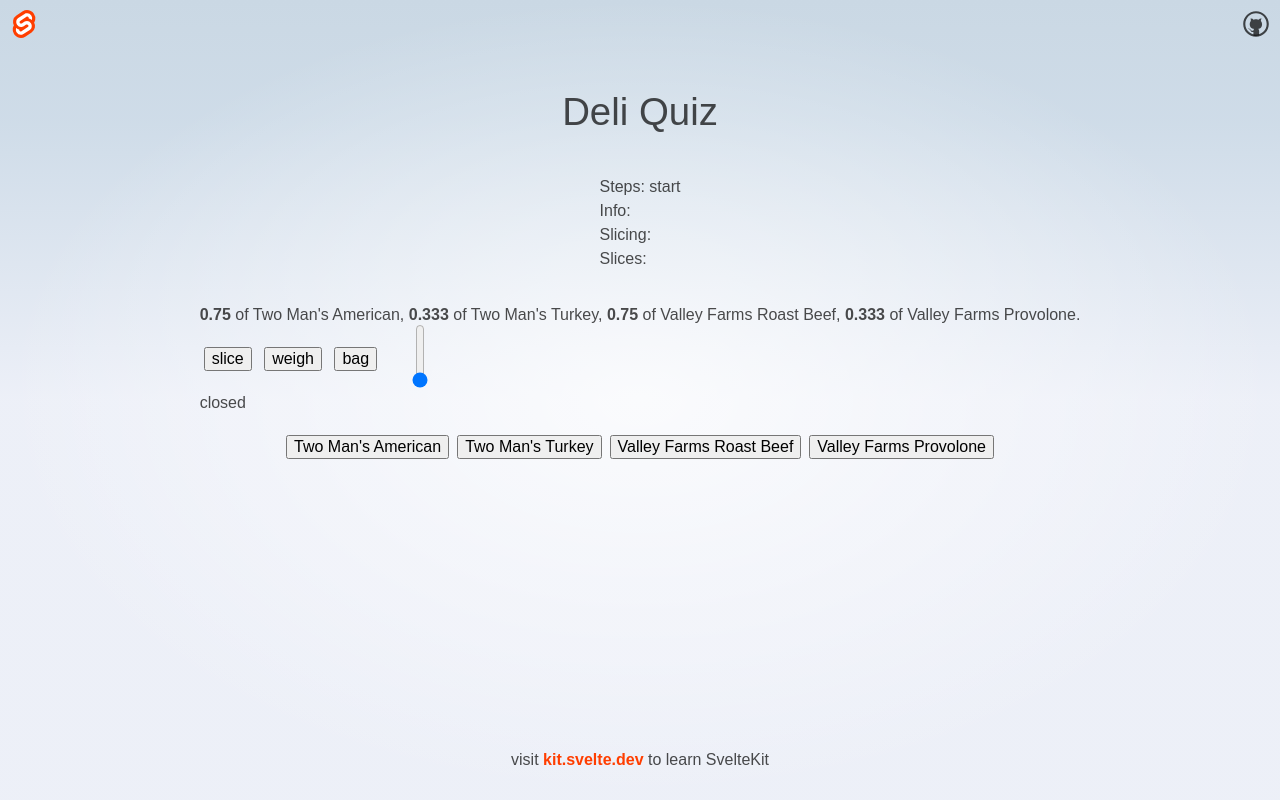
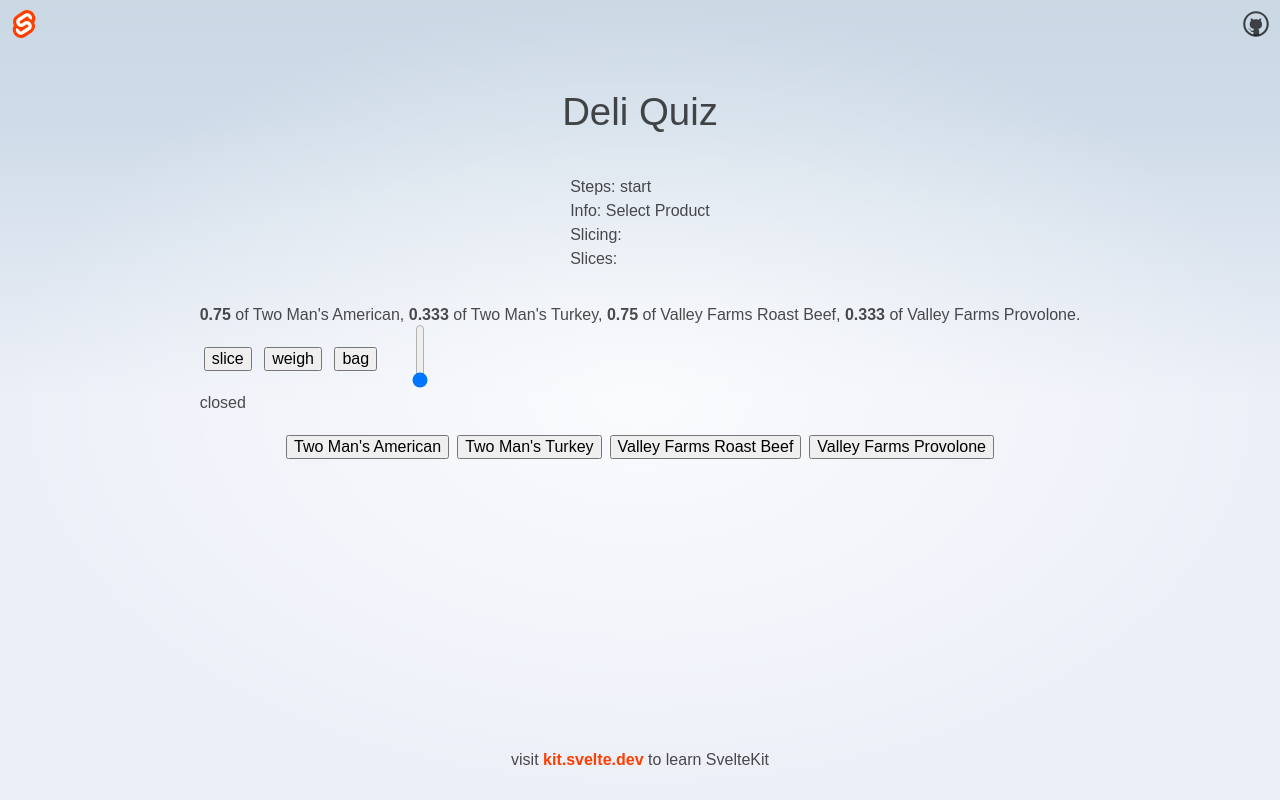
Before and after one commit to Ian-Phelon/deli-quiz, a SvelteKit app in the folder deli-quiz/: page / in a window 1280 px wide. Both pictures are taken after a click on the button "Start". Built offline with nearby package versions, Linux system fonts and the light colour scheme.

Commit message:
slicing NaN

```diff
--- a/deli-quiz/src/routes/Game.svelte
+++ b/deli-quiz/src/routes/Game.svelte
@@ -9,7 +9,7 @@
 	// $: info = game.info;
 	let info = game.info;
 	$: onSlicer = game.slicing;
-	let slices = game.slices;
+	$:slices = game.slices;
 
 	let thickness = 0;
 
--- a/deli-quiz/src/routes/game.ts
+++ b/deli-quiz/src/routes/game.ts
@@ -42,6 +42,7 @@ export class Game {
 	inProgress = false;
 	slicing?: Order;
 	slices: number[] = [];
+	// info: string[] = [];
 	info = '';
 	actions = ['start', 'slice', 'weigh', 'bag'];
 
@@ -62,48 +63,53 @@ export class Game {
 	 *	set the value to be inserted into game.slices[]
 	*/
 	step(step: Step, blade: number, product?: Order) {
+		console.log('stepping', step);
 		step = step.toString();
+		let order = product;
+		// step was called with a product
+		this.info = 'Select Product';
+		const orderIndex = this.orderIndex(step);
+		if (orderIndex !== -1) { order = this.order[orderIndex]; }
 
-		let order = product;
-		const orderIndex = this.orderIndex(step);
-		if (orderIndex > 1) order = this.order[orderIndex];
-		if (order)
-			// If step() is called with a select-x step, it means we've selected a
-			// product.
-			// const isOrder = (this.orderIndex(step) !== -1)
-			// 	? this.order[this.orderIndex(step)]
-			// 	: false;
-			//	begin slicing an order. select-x has not been added to steps yet if the
-			//	blade thickness is not sandwich, set this.slicing to an Order with the
-			//	new slice weight
+		if (order) {
+			this.slicing = this.onSlicer(order, blade);
+			// order =
+
+
+
+
+			//step was not called with a product, so we have to find one
+
 			if (step.includes('select-')) {
+				this.info = `Selected`;
 				const weight = this.sliceWeight(order, blade);
 				if (typeof weight === 'string') { this.info = weight; }
 				else {
 					this.onSlicer(order, blade);
 				}
-			} else {
+			}
+
+		}
+		if (step === 'slice' && this.slicing) {
+			this.info = `Sliced ${this.slicing.product.slice}`;
+			this.slices.push(this.slicing.product.slice);
+		}
 
 
-				if (step === 'slice') {
+		if (step === 'blade' && order) {
+			this.onSlicer(order, blade);
+			console.log('blade', this.slicing);
+		}
 
-					this.slices.push(order.product.slice);
-					console.log('slice', this.slicing);
-				}
-				if (step === 'blade') {
-					this.onSlicer(order, blade);
-					console.log('blade', this.slicing);
-				}
-			}
-		//	think of each step ending in -ing. Many slices = one slice step, ie "the
-		//	slicing step"
+
 		if ((this.steps.length > 0) && (this.steps[this.steps.length - 1] === step)) return;
 		this.steps.push(step.toString());
 	}
 
 
 	/**
-	 * returns a new Order with an adjusted slice weight
+	 * returns a new Order with an adjusted slice weight and sets this.slicing to
+	 * the new order
 	*/
 	onSlicer(order: Order, blade: number): Order {
 		const product = order.product;
@@ -135,15 +141,18 @@ export class Game {
 	sliceWeight(item: Order, blade: number) {
 
 		let weight;
-
+		const ok = item.product.product;
+		console.log('ok', ok);
 		switch (blade) {
 			case 0:
-				weight = 'Please Select a Slicer Setting';
-				// this.info = weight;
+				weight = 0;
 				break;
 			case 1:
 				weight = item.product.slice - .004;
 				// this.info = 'Thin Slices';
+				break;
+			case 2:
+				weight = products.filter((p) => { p.product == item.product.product; }).slice;
 				break;
 			case 3:
 				weight = item.product.slice + .004;
@@ -180,8 +189,7 @@ export class Game {
 			if (orderItem && this.order.indexOf(orderItem) === -1) { this.order.push(orderItem); }
 		}
 
-		// called with sandwich thickness to prevent any funny business
-		this.step('start', 2);
+		this.step('start', -1);
 		this.inProgress = true;
 	}
 
```
